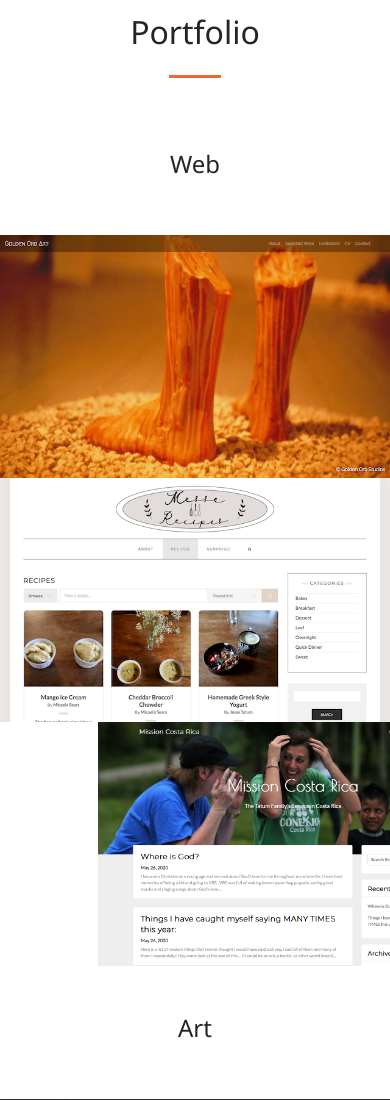
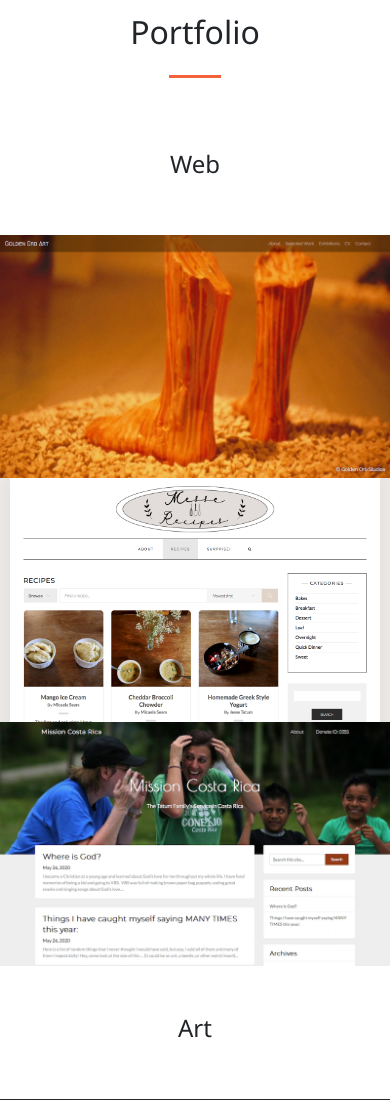
Before and after one commit to JTatum95/jdtdesigns, a PHP site: page / in a window 390 px wide; the page is wider, and only the part inside the window is pictured. Shown: the part 2530-3630 px from the top of that part. Run offline with PHP 8.4, Linux system fonts and the light colour scheme.

Commit message:
Remove magnific popup from web section, switch to thumbs, add link to site

```diff
--- a/css/creative.css
+++ b/css/creative.css
@@ -218,10 +218,10 @@ header.masthead h1 {
 #portfolio .container-fluid .portfolio-box {
   position: relative;
   display: block;
-  min-height: 100%;
+  width: 100%;
 }
 
-#portfolio .container-fluid .portfolio-box .portfolio-box-caption {
+.portfolio-box-caption {
   display: flex;
   align-items: center;
   justify-content: center;
@@ -348,12 +374,6 @@ footer {
   .grid-sizer, .grid-item {
     width: 50%;
   }
-
-  .odd-number {
-    text-align: center !important;
-    /*width: 60%;*/
-    left: 25% !important;
-  }
 }
 
 @media screen and (max-width: 650px) {
--- a/index.html
+++ b/index.html
@@ -184,22 +184,11 @@
         <h2 class="text-center mt-0">Portfolio</h2>
         <hr class="divider my-4">
         <h4 class="text-center mt-0 portheader" id="web">Web</h4>
-        <!--        <div class="row no-gutters">-->
-        <!--            <div class="col-lg-4 col-sm-6">-->
-        <!--                <a href="https://goldenorbart.com" class="project-link" target="_blank">www.GoldenOrbArt.com</a>-->
-        <!--            </div>-->
-        <!--            <div class="col-lg-4 col-sm-6">-->
-        <!--                <a href="https://messe.recipes" class="project-link" target="_blank">www.Messe.Recipes</a>-->
-        <!--            </div>-->
-        <!--            <div class="col-lg-4 col-sm-6">-->
-        <!--                <a href="http://www.missioncostarica.com" class="project-link" target="_blank">www.MissionCostaRica.com</a>-->
-        <!--            </div>-->
-        <!--        </div>-->
         <div class="grid">
             <div class="grid-sizer"></div>
             <div class="grid-item">
-                <a class="portfolio-box " href="img/portfolio/thumbnails/Golden%20Orb%20Thumbnail.png">
-                    <img class="img-fluid" src="img/portfolio/fullsize/Golden%20Orb%20Screenshot.png"
+                <div class="portfolio-box">
+                    <img class="img-fluid" src="img/portfolio/thumbnails/Golden%20Orb%20Thumbnail.png"
                          alt="Golden Orb Art Studios homepage">
                     <div class="portfolio-box-caption">
                         <div class="project-category text-white-50">
@@ -208,13 +197,16 @@
                         <div class="project-name">
                             Golden Orb Art
                         </div>
+                        <div class="project-link">
+                            <a href="https://goldenorbart.com" class="site-link btn btn-outline-primary" target="_blank">www.GoldenOrbArt.com</a>
+                        </div>
                     </div>
-                </a>
+                </div>
             </div>
 
             <div class="grid-item">
-                <a class="portfolio-box" href="img/portfolio/thumbnails/Messe%20Recipes%20Thumbnail.png">
-                    <img class="img-fluid" src="img/portfolio/fullsize/Messe%20Recipes%20Screenshot.png"
+                <div class="portfolio-box">
+                    <img class="img-fluid" src="img/portfolio/thumbnails/Messe%20Recipes%20Thumbnail.png"
                          alt="Messe Recipes food blog home page">
                     <div class="portfolio-box-caption">
                         <div class="project-category text-white-50">
@@ -223,13 +215,16 @@
                         <div class="project-name">
                             Messe Recipes
                         </div>
+                        <div class="project-link">
+                            <a href="https://messe.recipes" class="site-link btn btn-outline-primary" target="_blank">www.Messe.recipes</a>
+                        </div>
                     </div>
-                </a>
+                </div>
             </div>
 
             <div class="grid-item odd-number">
-                <a class="portfolio-box" href="img/portfolio/thumbnails/MissionCostaRica%20Thumb.png">
-                    <img class="img-fluid" src="img/portfolio/fullsize/MissionCostaRica%20Screenshot.png" alt="">
+                <div class="portfolio-box">
+                    <img class="img-fluid" src="img/portfolio/thumbnails/MissionCostaRica%20Thumb.png" alt="MissionCostaRica Screenshot">
                     <div class="portfolio-box-caption">
                         <div class="project-category text-white-50">
                             CMS Migrated Missionary Support Site
--- a/js/creative.js
+++ b/js/creative.js
@@ -39,7 +39,7 @@ $(window).scroll(navbarCollapse);
 
 $(document).ready(function() {
   // Magnific popup calls
-  $('#portfolio').magnificPopup({
+    $('.art-grid').magnificPopup({
       delegate: 'a',
       type: 'image',
       tLoading: 'Loading image #%curr%...',
@@ -50,9 +50,13 @@ $(document).ready(function() {
         preload: [0, 1]
       },
       image: {
-      tError: '<a href="%url%">The image #%curr%</a> could not be loaded.'
+        tError: '<a href="%url%">The image #%curr%</a> could not be loaded.',
+        titleSrc: function (item) {
+          return item.img.attr('alt') || '';
+        }
       }
   });
+
 
   // init Masonry
   var $grid = $('.grid').masonry({
```
Also changed, not shown: other parts of css/creative.css (+30 -5 lines), other parts of index.html (+14 -11 lines). Lines whose indentation alone changed are shown as unchanged.
